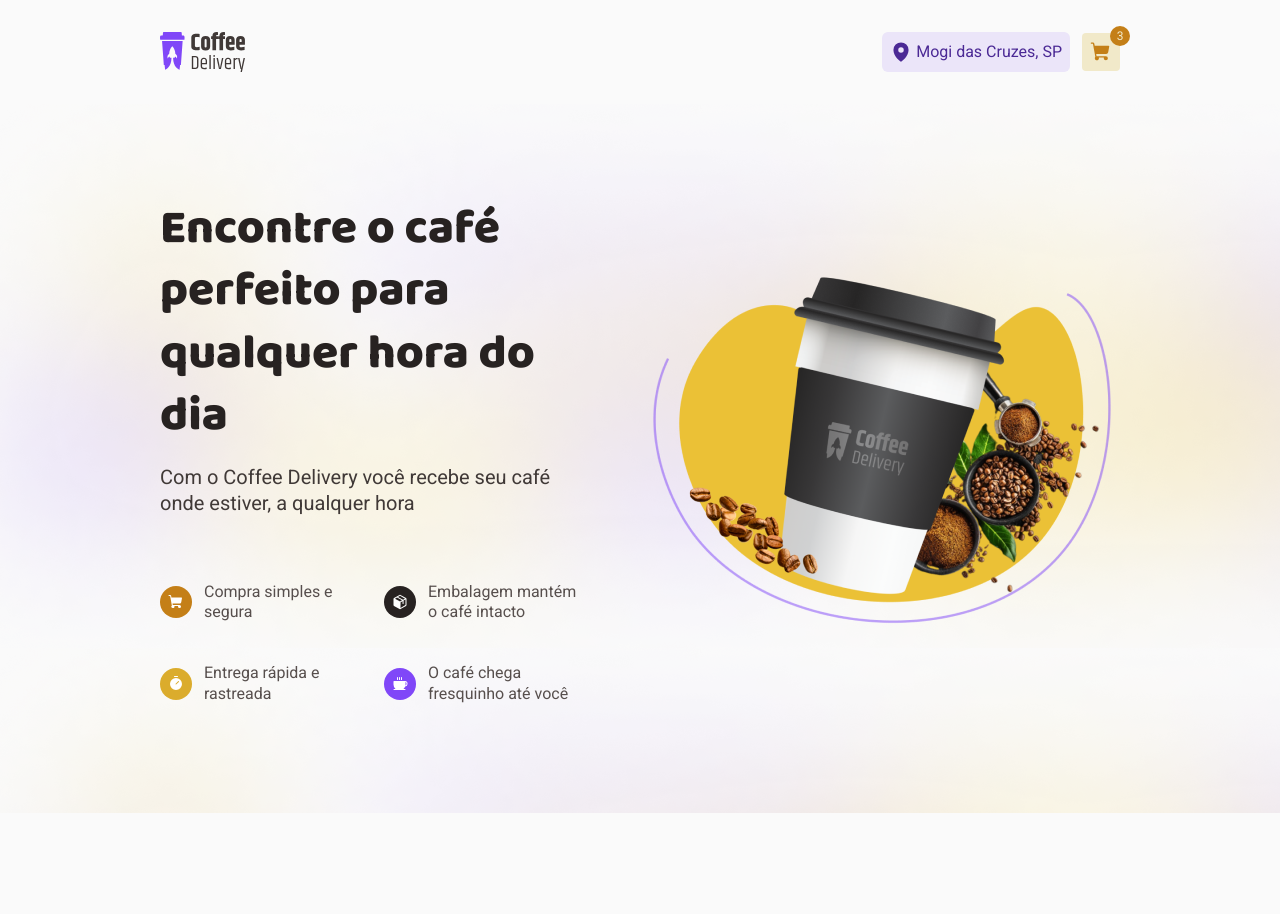
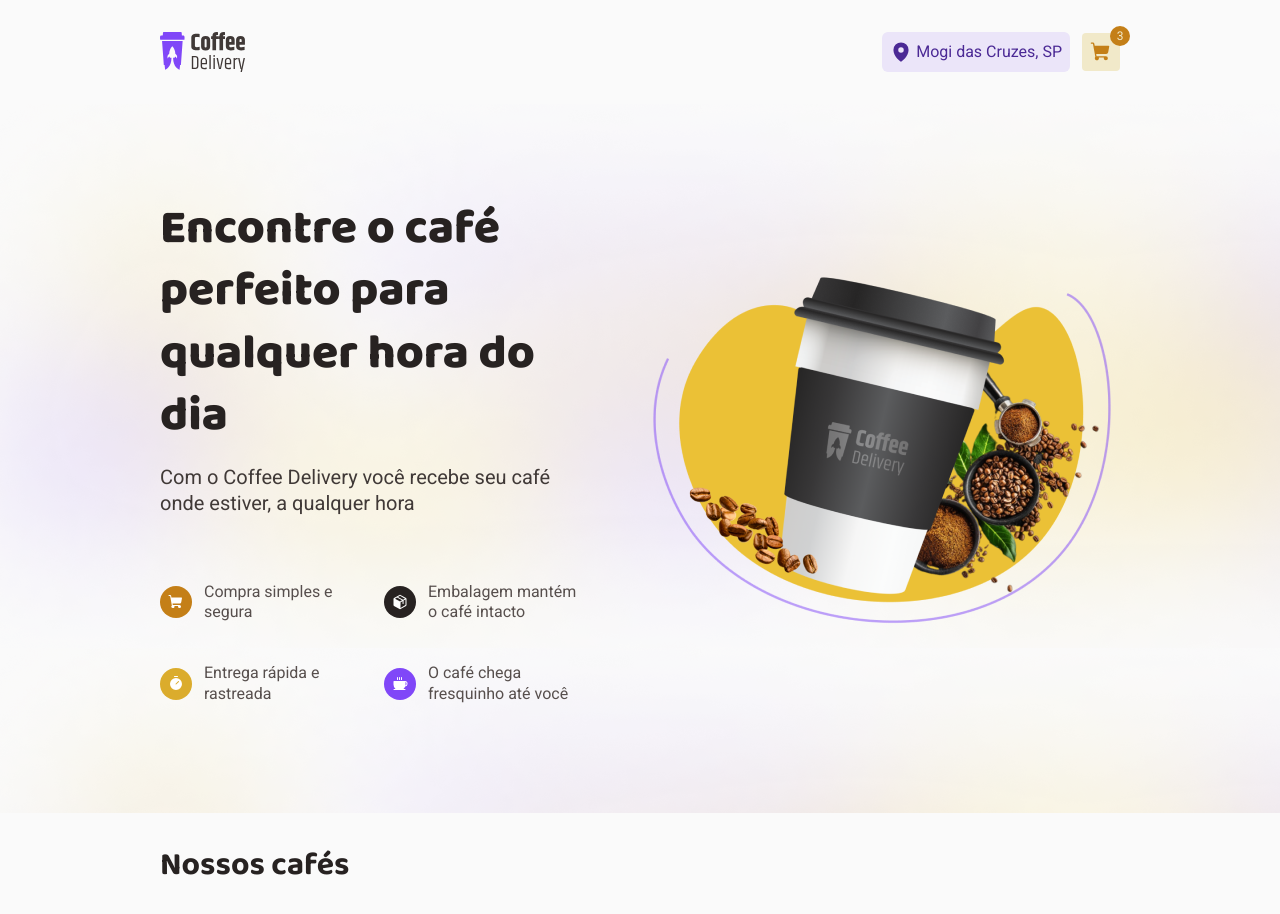
Before and after one commit to eddyzera/coffee--delivery, a React (Vite) app: page / in a window 1280 px wide. Shown: the top 914 px of the page. Before the commit the page ends 813 px from the top, so only its background shows below. Built offline with nearby package versions, Linux system fonts and the light colour scheme.

Commit message:
feat: create CoffeeList component

```diff
--- /dev/null
+++ b/src/components/Step/Homepage/CoffeeList/CoffeeList.tsx
@@ -0,0 +1,10 @@
+import React from 'react'
+
+export const CoffeeList: React.FunctionComponent = () => {
+  return (
+    <section className="pt-[32px] pb-[157px] px-[160px]">
+      <h2 className="text-8 text-brown-500 leading-1">Nossos cafés</h2>
+      <div></div>
+    </section>
+  )
+}
--- a/src/pages/HomePage/HomePage.tsx
+++ b/src/pages/HomePage/HomePage.tsx
@@ -1,12 +1,14 @@
 import React from 'react'
 import { Header } from '../../components'
 import { SectionBanner } from '../../components/Step/Homepage'
+import { CoffeeList } from '../../components/Step/Homepage/CoffeeList/CoffeeList'
 
 export const HomePage: React.FunctionComponent = () => {
   return (
     <>
       <Header />
       <SectionBanner />
+      <CoffeeList />
     </>
   )
 }
```
